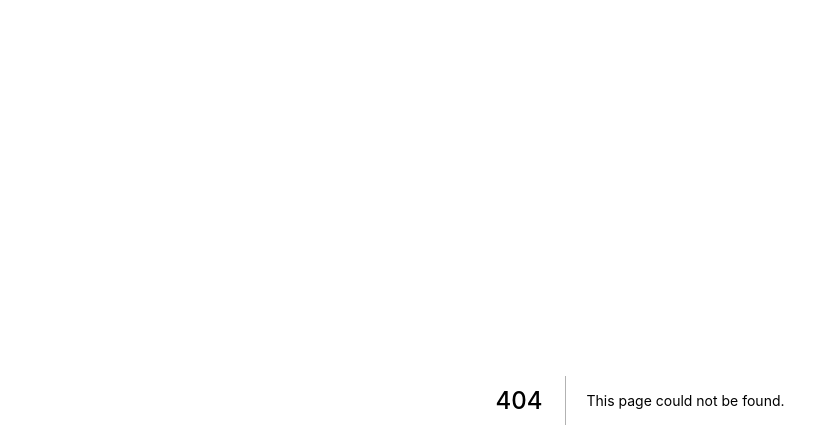
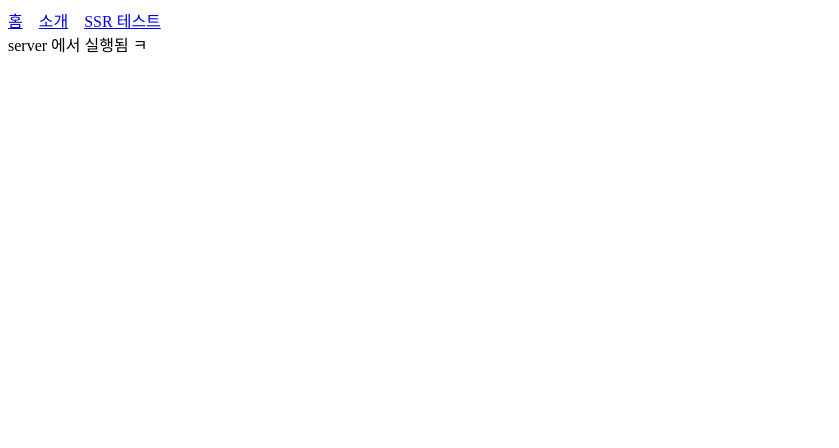
Before and after one commit to zeebraa00/next.js_tutorial, a Next.js app: page /ssr-test in a window 1280 px wide. Before the commit this address had no page. Shown: the top 448 px of the page, without its empty margins (0-839 px from the left). Built offline with nearby package versions, Linux system fonts and the light colour scheme.

Commit message:
[add] SSR 테스트

```diff
--- a/components/Header.js
+++ b/components/Header.js
@@ -8,6 +8,7 @@ const Header = () => {
         <div>
             <Link href="/"><a style={linkStyle}>홈</a></Link>
             <Link href="/about"><a style={linkStyle}>소개</a></Link>
+            <Link href="/ssr-test"><a style={linkStyle}>SSR 테스트</a></Link>
         </div>
     );
 };
--- /dev/null
+++ b/pages/ssr-test.js
@@ -0,0 +1,19 @@
+import Layout from "../components/Layout";
+
+class SSRTest extends React.Component {
+    static async getInitialProps ({req}) {
+        return req
+        ? {from : 'server'} // 서버에서 실행할 시
+        : {from : 'client'} // 클라이언트에서 실행할 시
+    };
+
+    render() {
+        return (
+            <Layout>
+                {this.props.from} 에서 실행됨 ㅋ
+            </Layout>
+        )
+    }
+};
+
+export default SSRTest;
```
